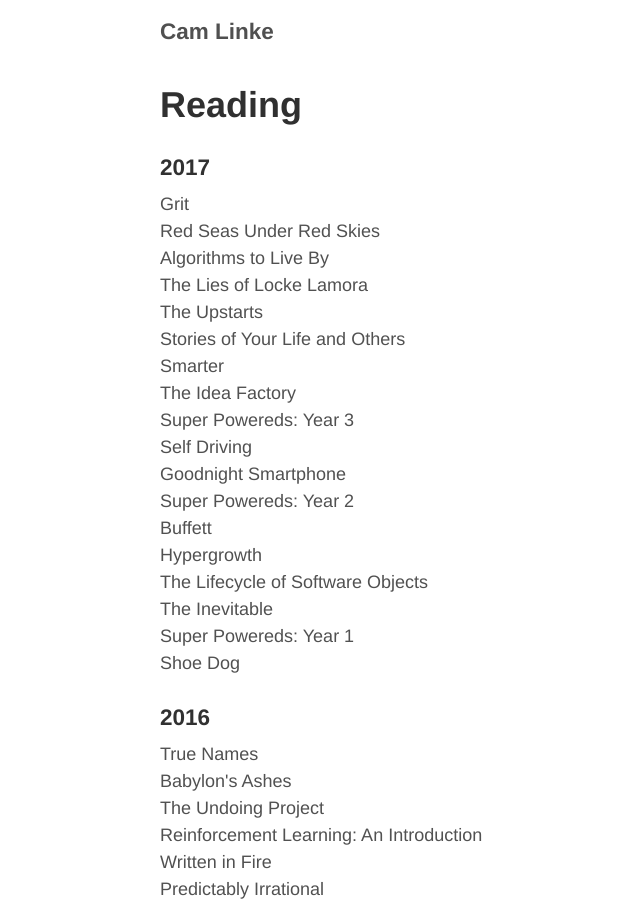
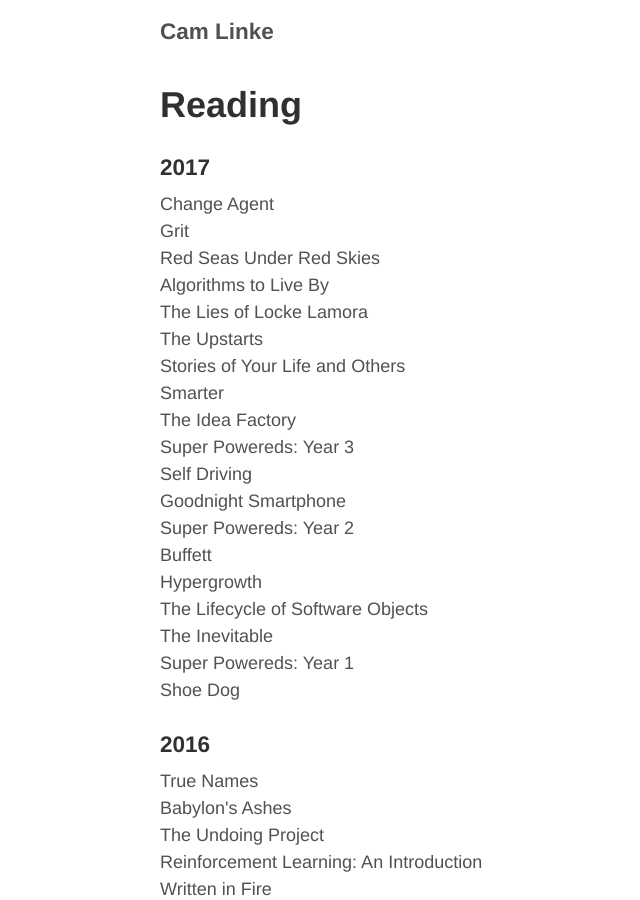
Before and after one commit to camlinke/camlinke.github.io, a Jekyll site: the page built from reading.md, in a window 1280 px wide and 900 px high. Shown: the whole window, without its empty margins (165-805 px from the left). Built offline with Jekyll 4.4.1, drawn with Linux system fonts in a browser that asks for light colours; nearby versions of some CDN libraries.

Commit message:
updated reading

```diff
--- a/reading.md
+++ b/reading.md
@@ -5,6 +5,7 @@ title: Reading
 
 <h3>2017</h3>
 <ul class="frontpage-list">
+    <li>Change Agent</li>
     <li>Grit</li>
     <li>Red Seas Under Red Skies</li>
     <li>Algorithms to Live By</li>
```
